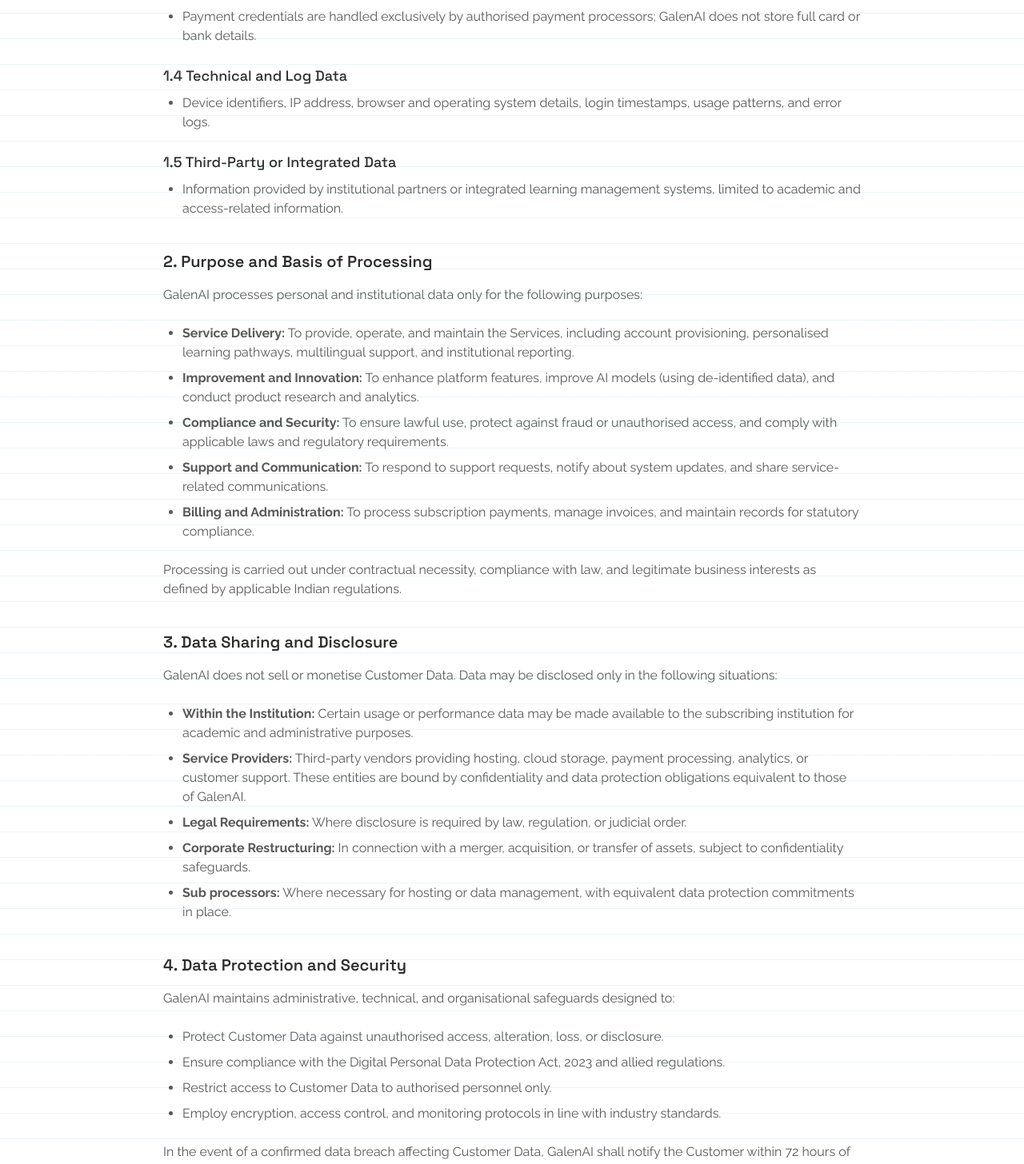
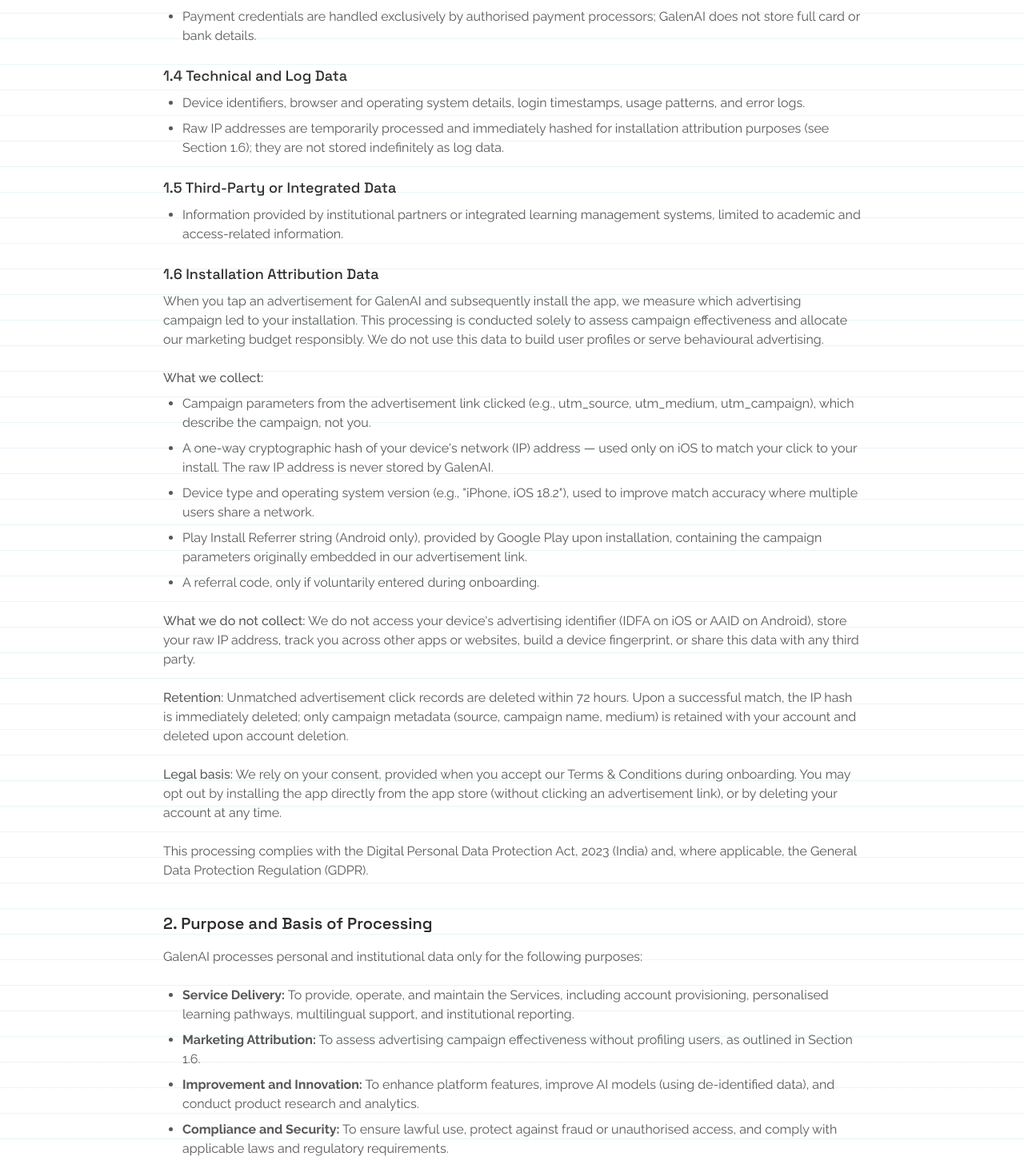
Before and after one commit to vcentric/galen-website, a Next.js app: page /privacy in a window 1280 px wide. Shown: the part 1007-2463 px from the top of the page at 80% size. Built offline with nearby package versions, Linux system fonts and the light colour scheme.

Commit message:
privacy policy update

```diff
--- a/app/components/Footer.tsx
+++ b/app/components/Footer.tsx
@@ -192,7 +192,7 @@
                     {
                       label: "YouTube",
                       icon: <SiYoutube className="w-[18px] h-[18px]" />,
-                      href: "#",
+                      href: "https://www.youtube.com/@GalenAI-2025",
                     },
                   ].map((social) => (
                     <a
--- a/app/privacy/page.tsx
+++ b/app/privacy/page.tsx
@@ -69,7 +69,8 @@
 
           <h3 className="text-lg font-medium mt-6 mb-2 text-dark">1.4 Technical and Log Data</h3>
           <ul className="list-disc pl-6 space-y-2">
-            <li>Device identifiers, IP address, browser and operating system details, login timestamps, usage patterns, and error logs.</li>
+            <li>Device identifiers, browser and operating system details, login timestamps, usage patterns, and error logs.</li>
+            <li>Raw IP addresses are temporarily processed and immediately hashed for installation attribution purposes (see Section 1.6); they are not stored indefinitely as log data.</li>
           </ul>
 
           <h3 className="text-lg font-medium mt-6 mb-2 text-dark">1.5 Third-Party or Integrated Data</h3>
@@ -77,10 +78,36 @@
             <li>Information provided by institutional partners or integrated learning management systems, limited to academic and access-related information.</li>
           </ul>
 
+          <h3 className="text-lg font-medium mt-6 mb-2 text-dark">1.6 Installation Attribution Data</h3>
+          <p>
+            When you tap an advertisement for GalenAI and subsequently install the app, we measure which advertising campaign led to your installation. This processing is conducted solely to assess campaign effectiveness and allocate our marketing budget responsibly. We do not use this data to build user profiles or serve behavioural advertising.
+          </p>
+          <p className="mt-4 mb-2 font-medium">What we collect:</p>
+          <ul className="list-disc pl-6 space-y-2">
+            <li>Campaign parameters from the advertisement link clicked (e.g., utm_source, utm_medium, utm_campaign), which describe the campaign, not you.</li>
+            <li>A one-way cryptographic hash of your device&apos;s network (IP) address — used only on iOS to match your click to your install. The raw IP address is never stored by GalenAI.</li>
+            <li>Device type and operating system version (e.g., &quot;iPhone, iOS 18.2&quot;), used to improve match accuracy where multiple users share a network.</li>
+            <li>Play Install Referrer string (Android only), provided by Google Play upon installation, containing the campaign parameters originally embedded in our advertisement link.</li>
+            <li>A referral code, only if voluntarily entered during onboarding.</li>
+          </ul>
+          <p className="mt-4">
+            <span className="font-medium">What we do not collect:</span> We do not access your device&apos;s advertising identifier (IDFA on iOS or AAID on Android), store your raw IP address, track you across other apps or websites, build a device fingerprint, or share this data with any third party.
+          </p>
+          <p className="mt-4">
+            <span className="font-medium">Retention:</span> Unmatched advertisement click records are deleted within 72 hours. Upon a successful match, the IP hash is immediately deleted; only campaign metadata (source, campaign name, medium) is retained with your account and deleted upon account deletion.
+          </p>
+          <p className="mt-4">
+            <span className="font-medium">Legal basis:</span> We rely on your consent, provided when you accept our Terms &amp; Conditions during onboarding. You may opt out by installing the app directly from the app store (without clicking an advertisement link), or by deleting your account at any time.
+          </p>
+          <p className="mt-4">
+            This processing complies with the Digital Personal Data Protection Act, 2023 (India) and, where applicable, the General Data Protection Regulation (GDPR).
+          </p>
+
           <h2 className="text-xl font-semibold mt-10 mb-4 text-dark">2. Purpose and Basis of Processing</h2>
           <p>GalenAI processes personal and institutional data only for the following purposes:</p>
           <ul className="list-disc pl-6 space-y-2">
             <li><strong>Service Delivery:</strong> To provide, operate, and maintain the Services, including account provisioning, personalised learning pathways, multilingual support, and institutional reporting.</li>
+            <li><strong>Marketing Attribution:</strong> To assess advertising campaign effectiveness without profiling users, as outlined in Section 1.6.</li>
             <li><strong>Improvement and Innovation:</strong> To enhance platform features, improve AI models (using de-identified data), and conduct product research and analytics.</li>
             <li><strong>Compliance and Security:</strong> To ensure lawful use, protect against fraud or unauthorised access, and comply with applicable laws and regulatory requirements.</li>
             <li><strong>Support and Communication:</strong> To respond to support requests, notify about system updates, and share service-related communications.</li>
@@ -89,7 +116,7 @@
           <p>Processing is carried out under contractual necessity, compliance with law, and legitimate business interests as defined by applicable Indian regulations.</p>
 
           <h2 className="text-xl font-semibold mt-10 mb-4 text-dark">3. Data Sharing and Disclosure</h2>
-          <p>GalenAI does not sell or monetise Customer Data. Data may be disclosed only in the following situations:</p>
+          <p>GalenAI does not sell or monetise Customer Data. We also do not share data (including Installation Attribution Data, see Section 1.6) with advertising networks or third parties. Data may be disclosed only in the following situations:</p>
           <ul className="list-disc pl-6 space-y-2">
             <li><strong>Within the Institution:</strong> Certain usage or performance data may be made available to the subscribing institution for academic and administrative purposes.</li>
             <li><strong>Service Providers:</strong> Third-party vendors providing hosting, cloud storage, payment processing, analytics, or customer support. These entities are bound by confidentiality and data protection obligations equivalent to those of GalenAI.</li>
@@ -111,6 +138,9 @@
           <h2 className="text-xl font-semibold mt-10 mb-4 text-dark">5. Data Retention and Deletion</h2>
           <p>GalenAI retains Customer Data for the duration of the active subscription. Following termination or expiry of the Agreement, Customer Data will remain accessible for retrieval by the User for up to fifteen (15) days at no additional charge.</p>
           <p>After this period, GalenAI may continue to retain User Data indefinitely for archival, compliance, backup, and service-improvement purposes, in accordance with applicable data protection and privacy laws. Backups maintained for disaster recovery shall also be retained under the same framework.</p>
+          <p className="mt-4">
+            <span className="font-medium">Exceptions to indefinite retention:</span> Campaign metadata and unmatched advertisement click records described in Section 1.6 are subject to specific deletion rules and are permanently deleted when you delete your account or within 72 hours, respectively.
+          </p>
 
           <h2 className="text-xl font-semibold mt-10 mb-4 text-dark">6. Rights of Customers and Users</h2>
           <p>Subject to applicable law, Customers and Authorised Users have the right to:</p>
```
Also changed, not shown: 1 other file (tests, documents, lock files or other folders).
